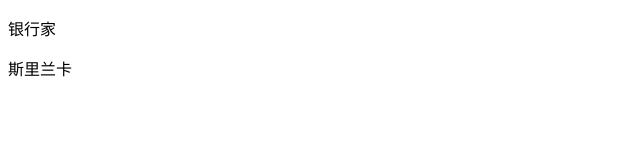
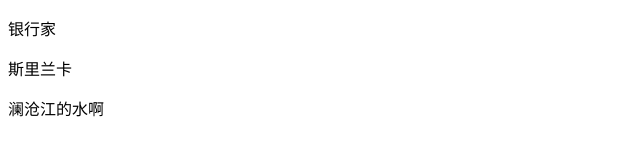
Before and after one commit to ki458/project, a plain HTML site: page index.html in a window 1280 px wide. Shown: the whole page, without its empty margins (0-640 px from the left). Drawn offline with Linux system fonts and the light colour scheme.

Commit message:
第一次使用github修改文件
真的挺好用

```diff
--- a/index.html
+++ b/index.html
@@ -9,5 +9,6 @@
 <body>
     <p>银行家</p>
     <p>斯里兰卡</p>
+    <p>澜沧江的水啊</p>
 </body>
 </html>
```
